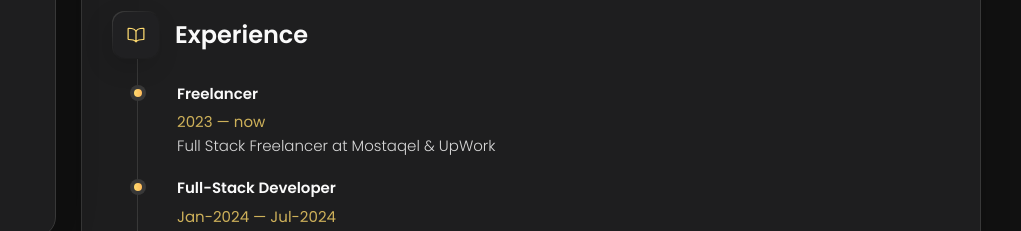
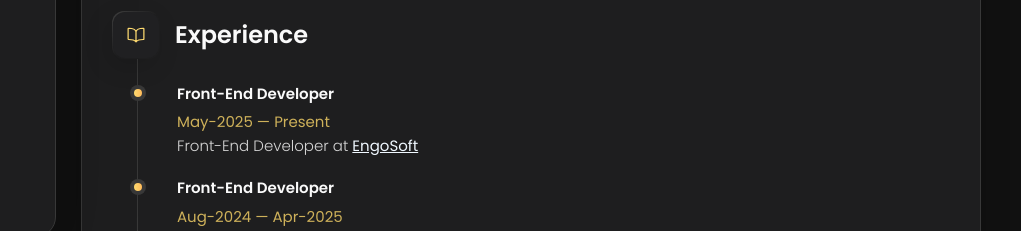
Before and after one commit to MohamedSaber55/new-portfolio, a plain HTML site: page index.html in a window 1280 px wide. Both pictures are taken after a click on the button "Resume". Shown: the part 569-800 px from the top of the page, 259-1280 px from the left. Drawn offline with nearby package versions, Linux system fonts and the light colour scheme.

Commit message:
engosoft exp

```diff
--- a/index.html
+++ b/index.html
@@ -550,12 +550,25 @@
 
           <ol class="timeline-list">
             <li class="timeline-item">
-              <h4 class="h4 timeline-item-title">Freelancer</h4>
+              <h4 class="h4 timeline-item-title">Front-End Developer</h4>
 
-              <span>2023 — now</span>
+              <!-- <span>Aug-2024 — Sep-2024</span> -->
+              <span>May-2025 — Present</span>
 
-              <p class="timeline-text">
-                Full Stack Freelancer at Mostaqel & UpWork
+              <p class="timeline-text flex">
+                Front-End Developer at <span><a class="company-link" href="https://www.engosoft.com"
+                    target="_blank">EngoSoft</a></span>
+              </p>
+            </li>
+            <li class="timeline-item">
+              <h4 class="h4 timeline-item-title">Front-End Developer</h4>
+
+              <!-- <span>Aug-2024 — Sep-2024</span> -->
+              <span>Aug-2024 — Apr-2025</span>
+
+              <p class="timeline-text flex">
+                Front-End (React) Developer at <span><a class="company-link" href="https://www.remza.com"
+                    target="_blank">Remza</a></span>
               </p>
             </li>
             <li class="timeline-item">
@@ -569,14 +582,12 @@
               </p>
             </li>
             <li class="timeline-item">
-              <h4 class="h4 timeline-item-title">Front-End Developer</h4>
+              <h4 class="h4 timeline-item-title">Freelancer</h4>
 
-              <!-- <span>Aug-2024 — Sep-2024</span> -->
-              <span>Aug-2024 — Present</span>
+              <span>2023 — Present</span>
 
-              <p class="timeline-text flex">
-                Front-End (React) Developer at <span><a class="company-link" href="https://www.remza.com"
-                    target="_blank">Remza</a></span>
+              <p class="timeline-text">
+                Full Stack Freelancer at Mostaqel & UpWork
               </p>
             </li>
           </ol>
```
